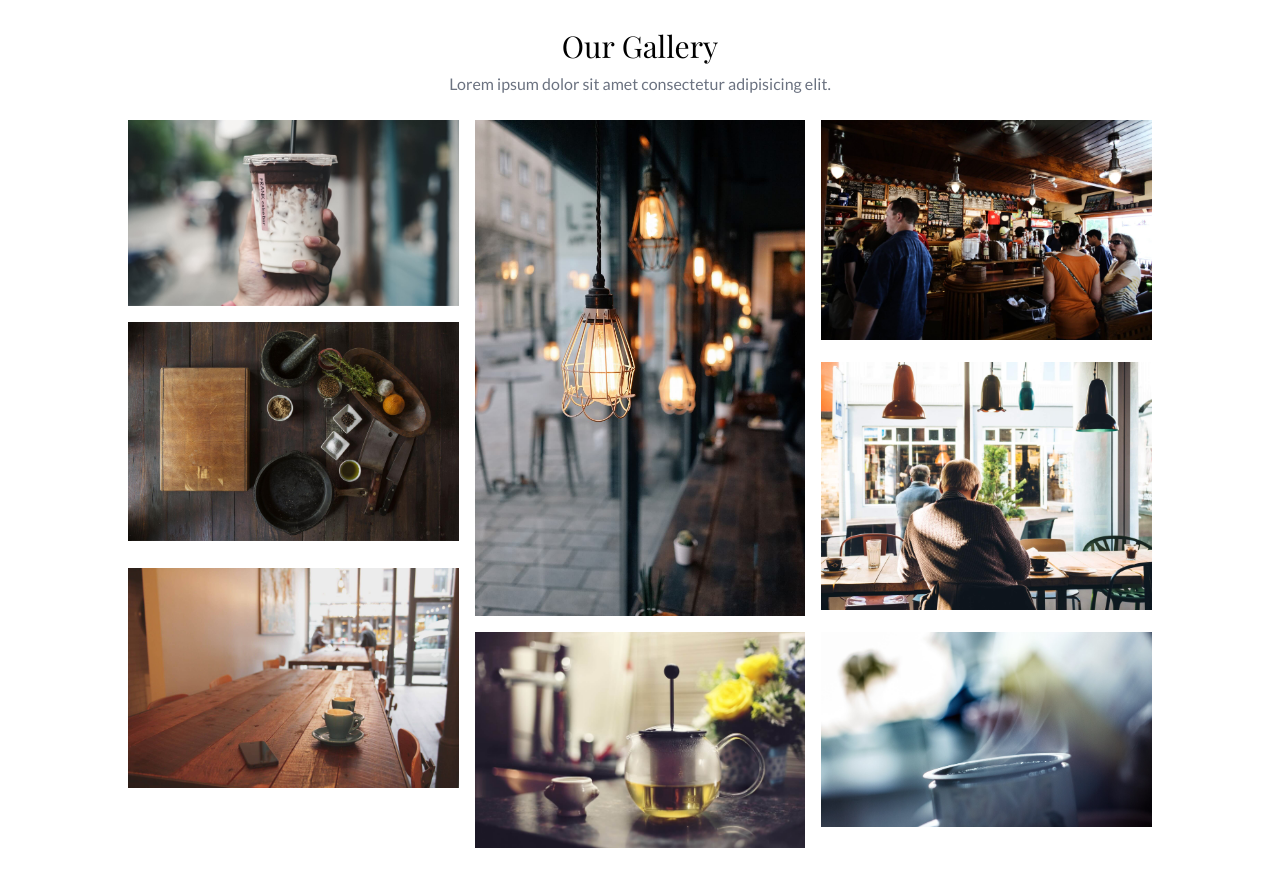
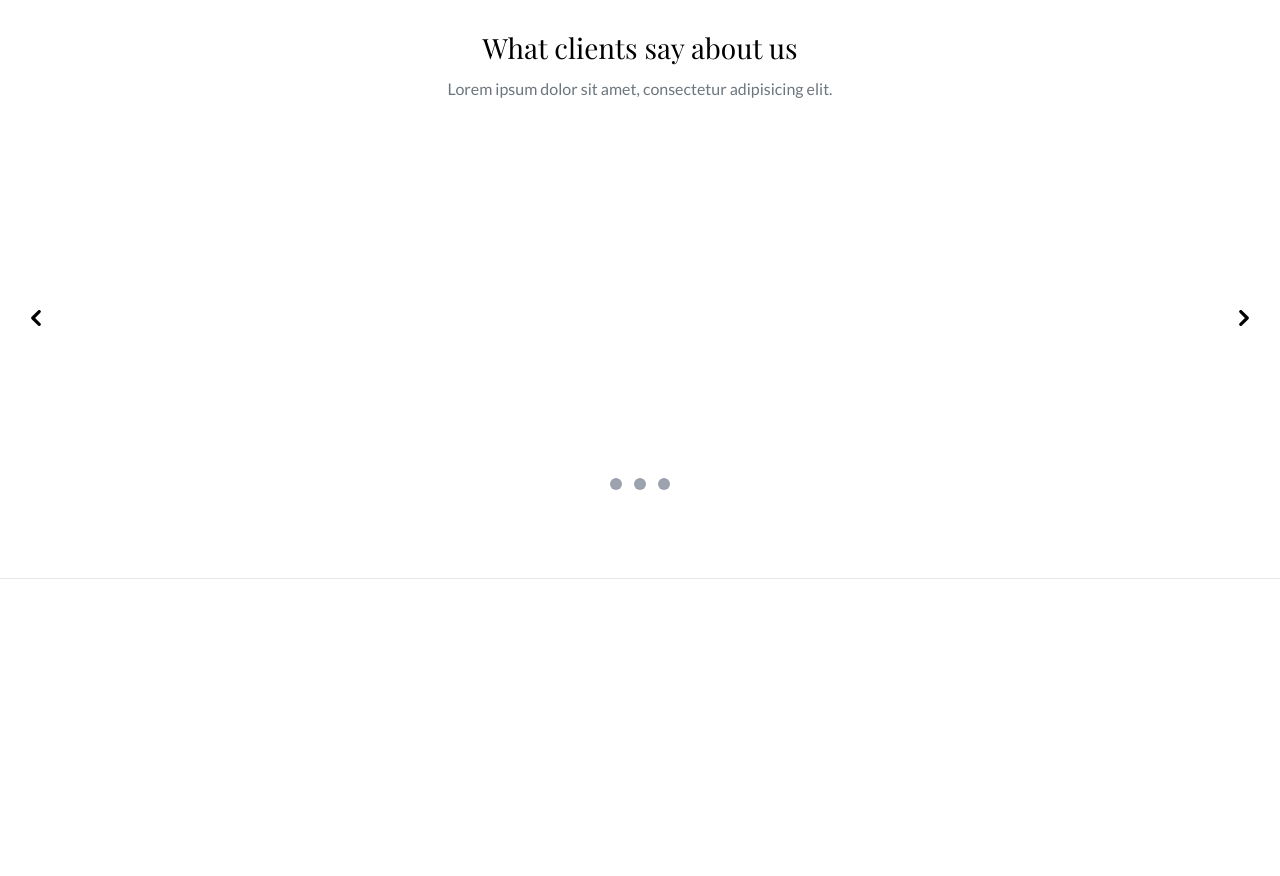
Before and after one commit to Iceblockp/Touche-cafe, a React (Vite) app: page / in a window 1280 px wide. After the commit the page ends 800 px from the top, so only its background shows below. Built offline with nearby package versions, Linux system fonts and the light colour scheme; a web font is replaced by a local one.

Commit message:
about finish

```diff
--- /dev/null
+++ b/src/components/AboutUs.jsx
@@ -0,0 +1,205 @@
+import React from "react";
+import review1 from "../image/21.jpg";
+import review2 from "../image/20.jpg";
+import review3 from "../image/22.jpg";
+
+const AboutUs = () => {
+  return (
+    <div className=" py-7 border-b">
+      <div className=" container mx-auto mb-10">
+        <div className="flex justify-center">
+          <div className=" text-center max-w-md  ">
+            <h1 className=" font-heading font-[400] text-[1.75rem] leading-[1.4] mb-2">
+              What clients say about us
+            </h1>
+            <p className=" mb-6 text-[#6c757d] leading-[1.7] ">
+              Lorem ipsum dolor sit amet, consectetur adipisicing elit.
+            </p>
+          </div>
+        </div>
+        {/* wait  */}
+
+        <div
+          id="default-carousel"
+          className="relative w-full"
+          data-carousel="static"
+        >
+          {/* Carousel wrapper */}
+          <div className="relative h-[600px] overflow-hidden rounded-lg md:h-96">
+            {/* Item 1 */}
+            <div
+              className="hidden bg-white  duration-700 ease-in-out"
+              data-carousel-item
+            >
+              <div className=" w-9/12 mx-auto">
+                <div className=" md:flex flex-row-reverse w-10/12 mx-auto">
+                  <div className=" w-full flex justify-center">
+                    <div>
+                      <img className=" rounded-full" src={review1} alt="" />
+                    </div>
+                  </div>
+
+                  <div className=" flex items-center">
+                    <div>
+                      <div className=" font-heading text-[1.125rem] font-[400] leading-[1.7] ">
+                        <p>
+                          "Lorem ipsum dolor sit amet, consectetur adipisicing
+                          elit. Eos at veritatis vitae modi ex quis quibusdam
+                          error repudiandae adipisci dolore perspiciatis iste,
+                          vel fuga a, libero architecto ratione deleniti sequi."
+                        </p>
+                      </div>
+                      <div>
+                        <p className=" text-[#adb5bd]">- Emma Williams</p>
+                      </div>
+                    </div>
+                  </div>
+                </div>
+              </div>
+            </div>
+            {/* Item 2 */}
+            <div
+              className="hidden bg-white  duration-700 ease-in-out"
+              data-carousel-item
+            >
+              <div className=" w-9/12 mx-auto">
+                <div className=" md:flex flex-row-reverse w-10/12 mx-auto">
+                  <div className=" w-full flex justify-center">
+                    <div>
+                      <img className=" rounded-full" src={review2} alt="" />
+                    </div>
+                  </div>
+
+                  <div className=" flex items-center">
+                    <div>
+                      <div className=" font-heading text-[1.125rem] font-[400] leading-[1.7] ">
+                        <p>
+                          "Lorem ipsum dolor sit amet, consectetur adipisicing
+                          elit. Eos at veritatis vitae modi ex quis quibusdam
+                          error repudiandae adipisci dolore perspiciatis iste,
+                          vel fuga a, libero architecto ratione deleniti sequi."
+                        </p>
+                      </div>
+                      <div>
+                        <p className=" text-[#adb5bd]">- Emma Williams</p>
+                      </div>
+                    </div>
+                  </div>
+                </div>
+              </div>
+            </div>
+            {/* Item 3 */}
+            <div
+              className="hidden bg-white  duration-700 ease-in-out"
+              data-carousel-item
+            >
+              <div className=" w-9/12 mx-auto">
+                <div className=" md:flex flex-row-reverse w-10/12 mx-auto">
+                  <div className=" w-full flex justify-center">
+                    <div>
+                      <img className=" rounded-full" src={review3} alt="" />
+                    </div>
+                  </div>
+
+                  <div className=" flex items-center">
+                    <div>
+                      <div className=" font-heading text-[1.125rem] font-[400] leading-[1.7] ">
+                        <p>
+                          "Lorem ipsum dolor sit amet, consectetur adipisicing
+                          elit. Eos at veritatis vitae modi ex quis quibusdam
+                          error repudiandae adipisci dolore perspiciatis iste,
+                          vel fuga a, libero architecto ratione deleniti sequi."
+                        </p>
+                      </div>
+                      <div>
+                        <p className=" text-[#adb5bd]">- Emma Williams</p>
+                      </div>
+                    </div>
+                  </div>
+                </div>
+              </div>
+            </div>
+          </div>
+          {/* Slider indicators */}
+          <div className="absolute z-30 flex -translate-x-1/2 bottom-5 left-1/2 space-x-3 rtl:space-x-reverse">
+            <button
+              type="button"
+              className="w-3 h-3 rounded-full bg-gray-400 focus:bg-yellow-400 "
+              aria-current="true"
+              aria-label="Slide 1"
+              data-carousel-slide-to={0}
+            />
+            <button
+              type="button"
+              className="w-3 h-3 rounded-full bg-gray-400 focus:bg-yellow-400 "
+              aria-current="false"
+              aria-label="Slide 2"
+              data-carousel-slide-to={1}
+            />
+            <button
+              type="button"
+              className="w-3 h-3 rounded-full bg-gray-400 focus:bg-yellow-400"
+              aria-current="false"
+              aria-label="Slide 3"
+              data-carousel-slide-to={2}
+            />
+          </div>
+          {/* Slider controls */}
+          <button
+            type="button"
+            className="absolute bg-white
+             top-0 start-0 z-30 flex items-center justify-center h-full px-4 cursor-pointer group focus:outline-none"
+            data-carousel-prev
+          >
+            <span className="inline-flex bg-gray-300 items-center justify-center w-10 h-10 rounded-full bg-white/30 hover:bg-yellow-300 dark:group-hover:bg-gray-800/60 group-focus:ring-4 group-focus:ring-white dark:group-focus:ring-gray-800/70 group-focus:outline-none">
+              <svg
+                className="w-4 h-4 text-black  rtl:rotate-180"
+                aria-hidden="true"
+                xmlns="http://www.w3.org/2000/svg"
+                fill="none"
+                viewBox="0 0 6 10"
+              >
+                <path
+                  stroke="currentColor"
+                  strokeLinecap="round"
+                  strokeLinejoin="round"
+                  strokeWidth={2}
+                  d="M5 1 1 5l4 4"
+                />
+              </svg>
+              <span className="sr-only">Previous</span>
+            </span>
+          </button>
+          <button
+            type="button"
+            className="absolute top-0 end-0 z-30 flex items-center justify-center h-full px-4 cursor-pointer group focus:outline-none"
+            data-carousel-next
+          >
+            <span className="inline-flex bg-gray-300 items-center justify-center w-10 h-10 rounded-full bg-white/30 dark:bg-gray-800/30 hover:bg-yellow-300 dark:group-hover:bg-gray-800/60 group-focus:ring-4 group-focus:ring-white dark:group-focus:ring-gray-800/70 group-focus:outline-none">
+              <svg
+                className="w-4 h-4 text-black dark:text-gray-800 rtl:rotate-180"
+                aria-hidden="true"
+                xmlns="http://www.w3.org/2000/svg"
+                fill="none"
+                viewBox="0 0 6 10"
+              >
+                <path
+                  stroke="currentColor"
+                  strokeLinecap="round"
+                  strokeLinejoin="round"
+                  strokeWidth={2}
+                  d="m1 9 4-4-4-4"
+                />
+              </svg>
+              <span className="sr-only">Next</span>
+            </span>
+          </button>
+        </div>
+
+        {/* example  */}
+      </div>
+    </div>
+  );
+};
+
+export default AboutUs;
--- a/src/components/App.jsx
+++ b/src/components/App.jsx
@@ -1,10 +1,11 @@
 import React from 'react'
 import Gallery from './Gallery'
+import AboutUs from './AboutUs'
 
 const App = () => {
   return (
     <div>
-      < Gallery />
+      <AboutUs/>
     </div>
   )
 }
```
